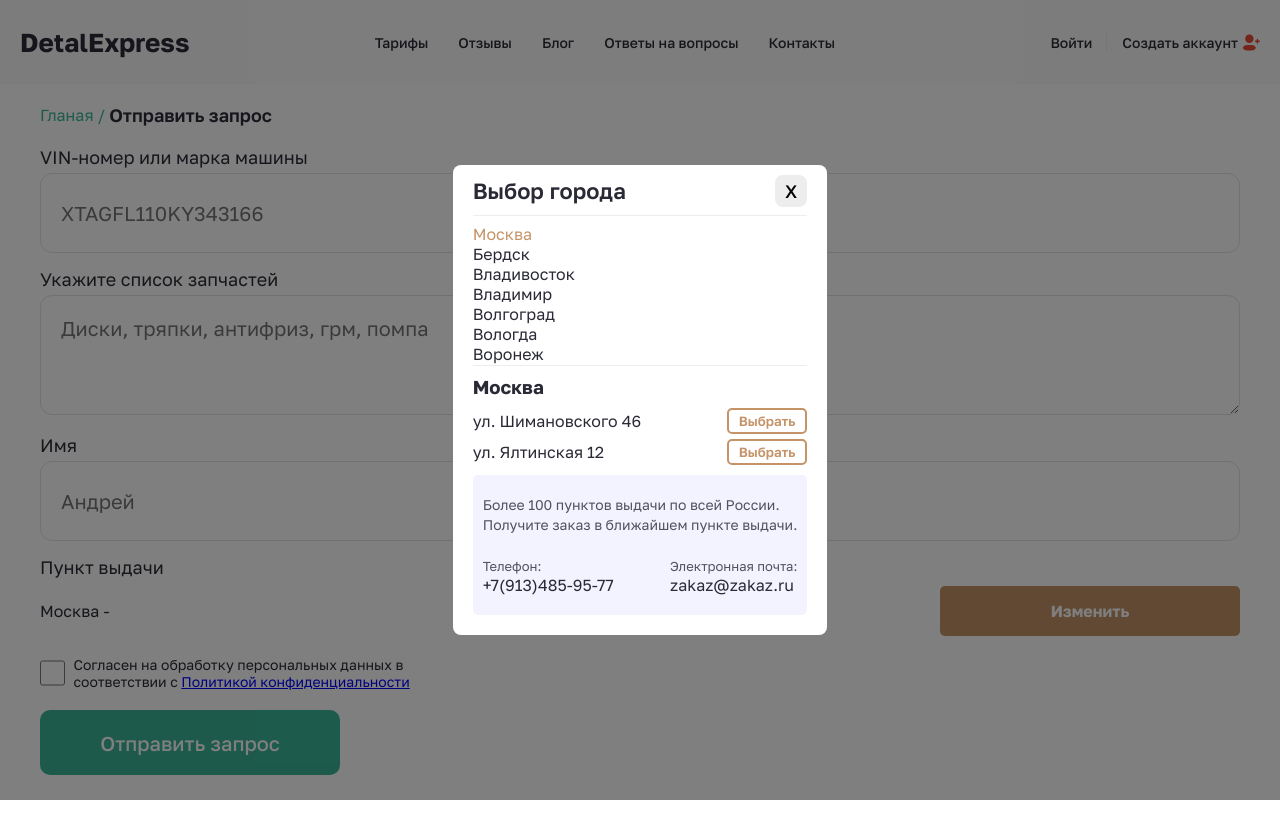
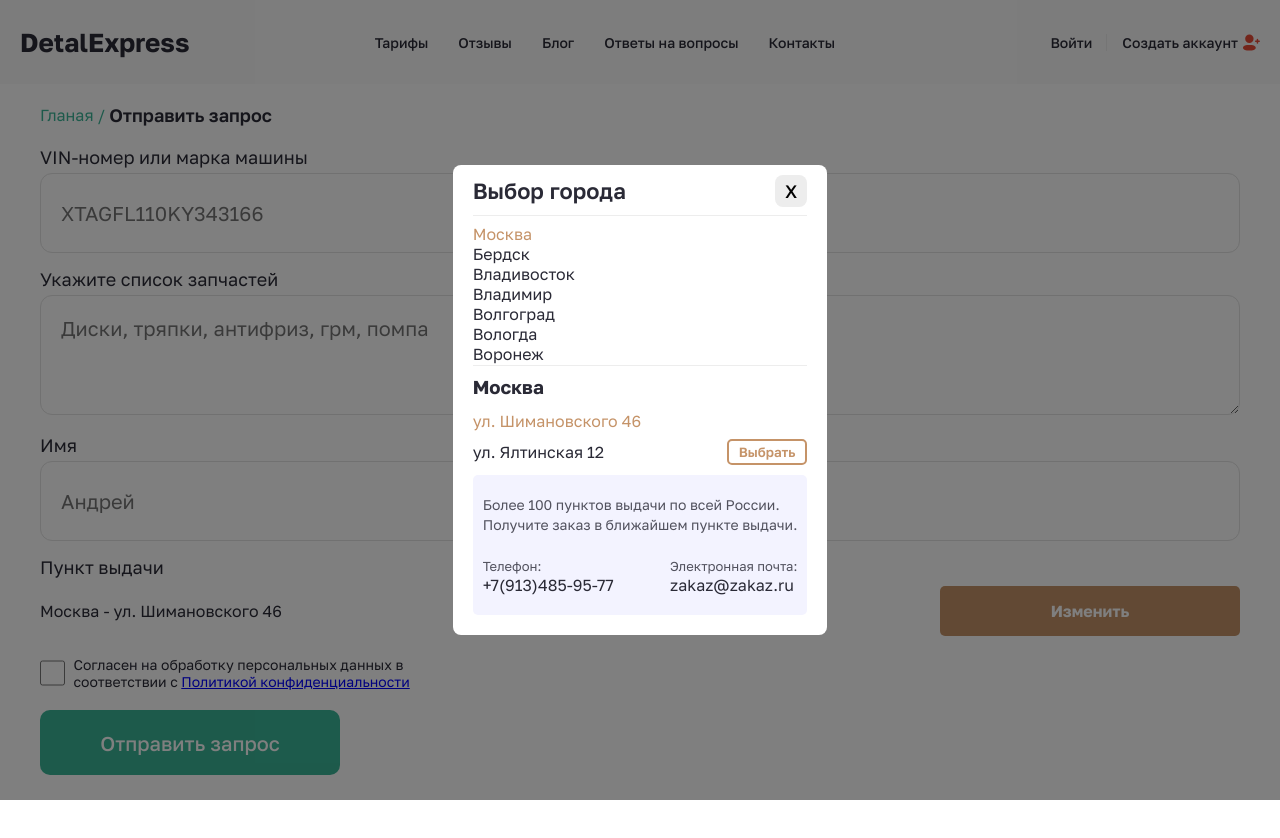
Before and after one commit to AM1G0S/detalExpress, a React (Vite) app: page /application in a window 1280 px wide. Both pictures are taken after a click on the button "Изменить". Shown: the top 838 px of the page. Built offline with nearby package versions, Linux system fonts and the light colour scheme.

Commit message:
улучлучшил выбор адреса и городаÑ

```diff
--- a/src/components/modals/DeliveryModal/DeliveryModal.module.scss
+++ b/src/components/modals/DeliveryModal/DeliveryModal.module.scss
@@ -37,6 +37,7 @@
 	display: flex;
 	align-items: center;
 	justify-content: space-between;
+	height: 26px;
 }
 
 .branchesBtn {
--- a/src/components/modals/DeliveryModal/DeliveryModal.tsx
+++ b/src/components/modals/DeliveryModal/DeliveryModal.tsx
@@ -44,18 +44,23 @@ const branches: Record<string, string[]> = {
 };
 
 export const DeliveryModal: FC<ModalProps> = memo(({ isOpen, onClose }) => {
+  const dispatch = useDispatch();
   const [activeCity, setActiveCity] = useState(
     useSelector((state: RootState) => state.application.delivery)
   );
-  const dispatch = useDispatch();
+  const [activeAddress, setActiveAddress] = useState<string | undefined>(
+    useSelector((state: RootState) => state.application.address)
+  );
 
   const handleCityClick = (city: string) => {
+    dispatch(setDelivery({ delivery: city }));
+    setActiveAddress('')
     setActiveCity(city);
-    dispatch(setDelivery({ delivery: city }));
   };
 
   const handleAddressClick = useCallback((address: string) => {
     dispatch(setAddress({ address: address }));
+    setActiveAddress(address);
   }, []);
 
   return (
@@ -78,13 +83,16 @@ export const DeliveryModal: FC<ModalProps> = memo(({ isOpen, onClose }) => {
             <ul className={cls.branchesList}>
               {branches[activeCity].map((address, index) => (
                 <li className={cls.branchesItem} key={index}>
-                  <span>{address}</span>
+                  <span className={activeAddress === address ? cls.active : ""}>{address}</span>
+
+                  {activeAddress !== address && (
                     <button
                       className={cls.branchesBtn}
                       onClick={() => handleAddressClick(address)}
                     >
                       Выбрать
                     </button>
+                  )}
                 </li>
               ))}
             </ul>
--- a/src/redux/slices/applicationSlice.ts
+++ b/src/redux/slices/applicationSlice.ts
@@ -9,7 +9,7 @@ interface applicationState {
 const initialState: applicationState = {
 	mainInput: '',
 	delivery: 'Москва',
-	address: ''
+	address: 'ул. Шимановского 46'
 };
 
 export const applicationSlice = createSlice({
@@ -25,7 +25,6 @@ export const applicationSlice = createSlice({
 		},
 		setAddress: (state, action: PayloadAction<applicationState>) => {
 			state.address = action.payload.address;
-			console.log(state.address)
 		},
 	},
 });
```
Lines whose indentation alone changed are shown as unchanged.
